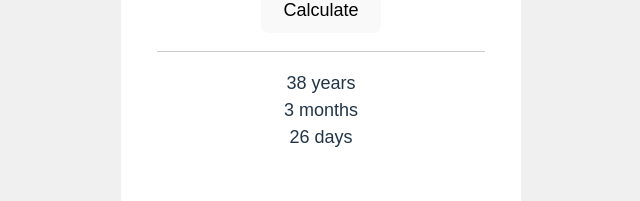
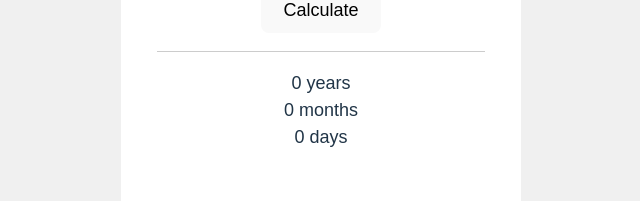
Before and after one commit to isaaxh/age-calculator, a React (Vite) app: page / in a window 1280 px wide. Shown: the part 295-496 px from the top of the page, without its empty margins (319-959 px from the left). Built offline with nearby package versions, Linux system fonts and the light colour scheme; a web font is replaced by a local one.

Commit message:
feat: add completed calcAge function

```diff
--- a/package.json
+++ b/package.json
@@ -9,6 +9,7 @@
     "preview": "vite preview"
   },
   "dependencies": {
+    "moment": "^2.29.4",
     "react": "^18.2.0",
     "react-dom": "^18.2.0"
   },
--- a/src/App.tsx
+++ b/src/App.tsx
@@ -1,13 +1,58 @@
 import { useState } from 'react';
 import './App.css'
+import moment, { weekdaysShort } from 'moment';
 
 function App() {
-  const [day, setDay] = useState(0);
-  const [month, setMonth] = useState(0);
-  const [year, setYear] = useState(0);
+  const [day, setDay] = useState<number>(0);
+  const [month, setMonth] = useState<number>(0);
+  const [year, setYear] = useState<number>(0);
 
 
-  const handleInputChange = (event: React.ChangeEvent<HTMLInputElement>, fieldType: string) => {
+  const calcAge = (startDateStr: string, endDateStr: string) => {
+    const startDate = new Date(startDateStr);
+    const endDate = new Date(endDateStr);
+
+    let yearDiff = endDate.getFullYear() - startDate.getFullYear();
+    let monthDiff = endDate.getMonth() -  startDate.getMonth();
+    let dayDiff = endDate.getDate() -  startDate.getDate();
+
+    if (monthDiff < 0 || (monthDiff === 0 && dayDiff < 0)) {
+      yearDiff--;
+      if (monthDiff < 0) {
+        monthDiff += 12;
+      }
+
+      if (dayDiff < 0) {
+        dayDiff += new Date(
+          endDate.getFullYear(),
+          endDate.getMonth(),
+          0
+        ).getDate();
+      }
+    }
+
+
+    return { years: yearDiff, months: monthDiff, days: dayDiff };
+  }
+
+
+  // const calcAge = (day: number, month: number, year: number) => {
+  //   const MILLISECINAYEAR = 31536000000;
+
+
+  //   const birthDate = new Date(`${year}-${month}-${day}`)
+  //   const currentDate = new Date();
+  //   const ageInMilliSec = currentDate.valueOf() - birthDate.valueOf();
+
+  //   const numYears = ageInMilliSec /  MILLISECINAYEAR;
+  //   const years = Math.floor(numYears);
+  //   const numMonths = (numYears - years) * 12;
+  //   const months = Math.floor(numMonths);
+  //   const days = Math.floor((numMonths - months) * 30.44);
+  //   console.log(`${years} years, ${months} months, ${days} days`);
+  // }
+
+  const handleInputChange = (event: React.ChangeEvent<HTMLInputElement>, fieldType: 'day' | 'month' | 'year') => {
     const value = parseInt(event.target.value);
 
     if (fieldType === 'day') {
@@ -15,16 +60,16 @@ function App() {
     } else if (fieldType === 'month') {
       setMonth(value);
     } else {
-      setYear(value)
+      setYear(value);
     }
 
   }
 
   const handleFormSubmit = (event: React.FormEvent<HTMLFormElement>) => {
     event.preventDefault();
-    console.log(`Form submitted with day value: ${day}`);
-    console.log(`Form submitted with month value: ${month}`);
-    console.log(`Form submitted with year value: ${year}`);
+    const usersAge = calcAge('1999-11-01', '2023-04-06');
+
+    console.log(`${usersAge.years} years, ${usersAge.months} months, ${usersAge.days} days`);
   }
 
   return (
@@ -37,7 +82,6 @@ function App() {
               type="number"
               id="day"
               onChange={(event) => handleInputChange(event, 'day')}
-              // value={day ?? ''}
             />
           </div>
           <div className="month input">
@@ -61,9 +105,9 @@ function App() {
         <button>Calculate</button>
         <hr />
         <div className="output-section">
-          <div className="year-output">38 years</div>
-          <div className="month-output">3 months</div>
-          <div className="day-output">26 days</div>
+          <div className="year-output">{year} years</div>
+          <div className="month-output">{month} months</div>
+          <div className="day-output">{day} days</div>
         </div>
       </form>
     </div>
```
Also changed, not shown: 1 other file (tests, documents, lock files or other folders).
